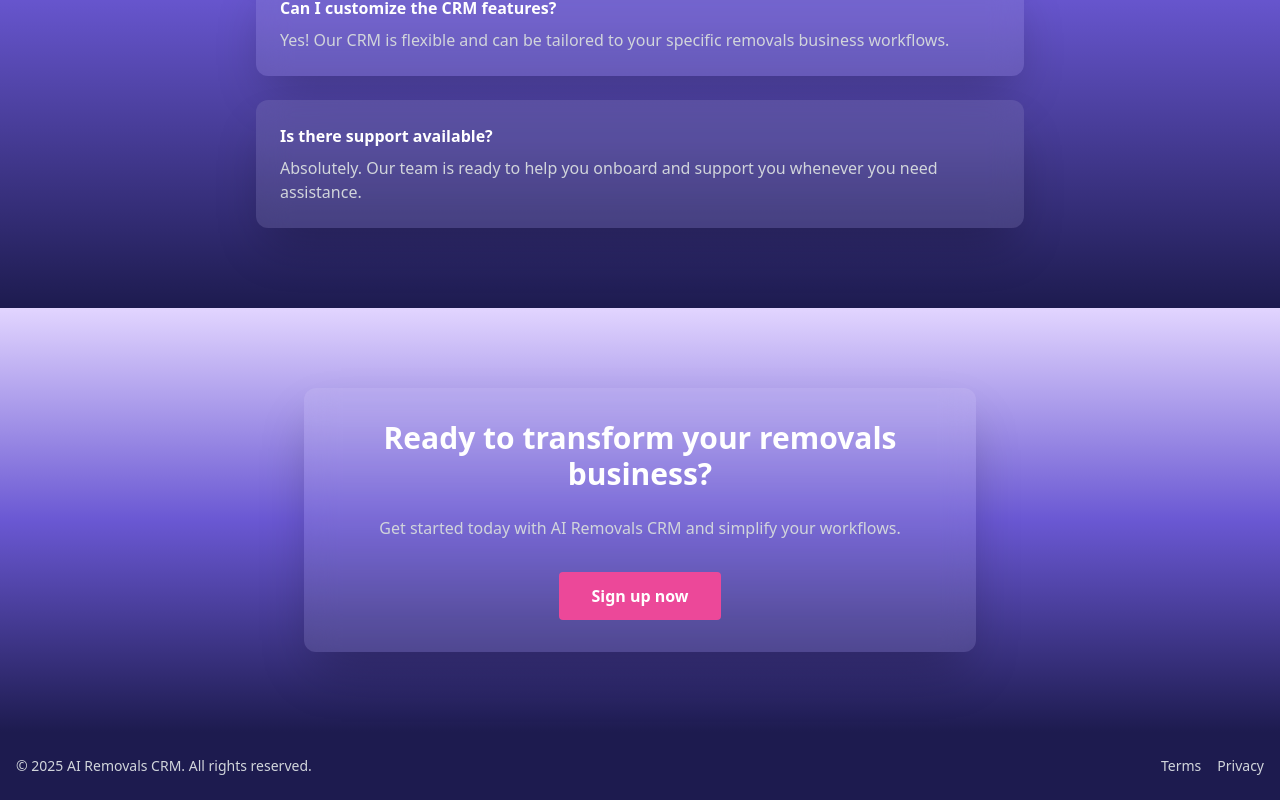
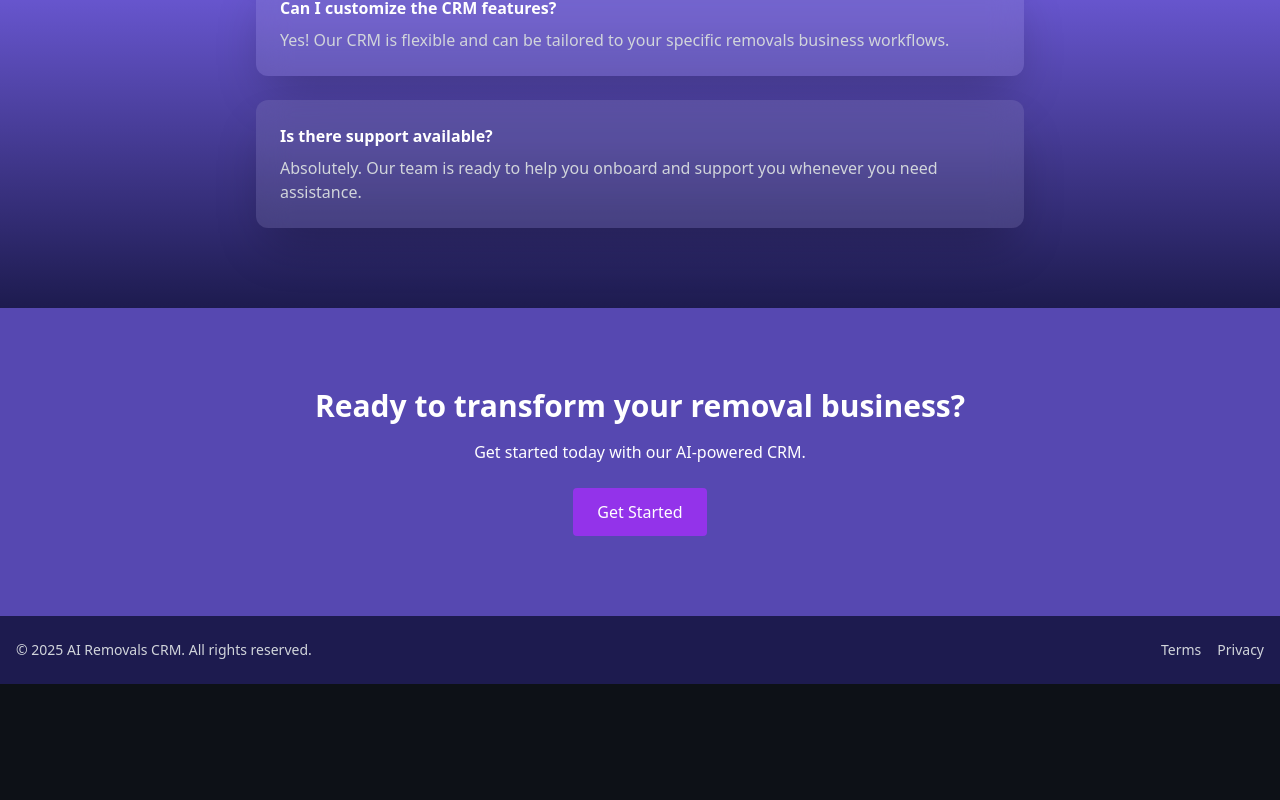
Before and after one commit to Gullmegler/mitt-prosjekt, a React (Create React App) app: page / in a window 1280 px wide. Shown: the part 2431-3231 px from the top of the page. After the commit the page ends 3115 px from the top, so only its background shows below. Built offline with nearby package versions, Linux system fonts and the light colour scheme.

Commit message:
Update CallToAction.jsx

```diff
--- a/src/components/CallToAction.jsx
+++ b/src/components/CallToAction.jsx
@@ -1,26 +1,15 @@
 import React from "react";
 
-export default function CallToAction() {
+const CallToAction = () => {
   return (
-    <section
-      id="contact"
-      className="py-20 px-4 flex justify-center"
-      style={{
-        background: "linear-gradient(180deg, #E2D5FF 0%, #6A58D3 50%, #1D1B4F 100%)",
-      }}
-    >
-      <div className="bg-white/10 backdrop-blur-lg p-8 rounded-xl max-w-2xl w-full text-center text-white shadow-2xl">
-        <h2 className="text-3xl font-bold mb-6">Ready to transform your removals business?</h2>
-        <p className="text-gray-300 mb-8">
-          Get started today with AI Removals CRM and simplify your workflows.
-        </p>
-        <a
-          href="/signup"
-          className="inline-block bg-pink-500 hover:bg-pink-600 text-white font-semibold px-8 py-3 rounded transition"
-        >
-          Sign up now
-        </a>
-      </div>
+    <section className="bg-[#5648b1] text-white py-20 text-center">
+      <h2 className="text-3xl font-bold mb-4">Ready to transform your removal business?</h2>
+      <p className="mb-6">Get started today with our AI-powered CRM.</p>
+      <button className="bg-purple-600 text-white px-6 py-3 rounded hover:bg-purple-700 transition">
+        Get Started
+      </button>
     </section>
   );
-}
+};
+
+export default CallToAction;
```
